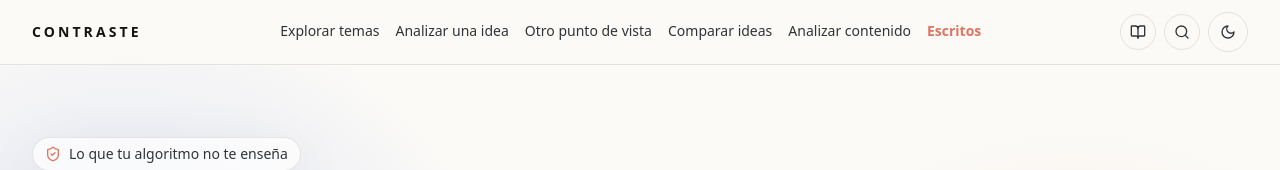
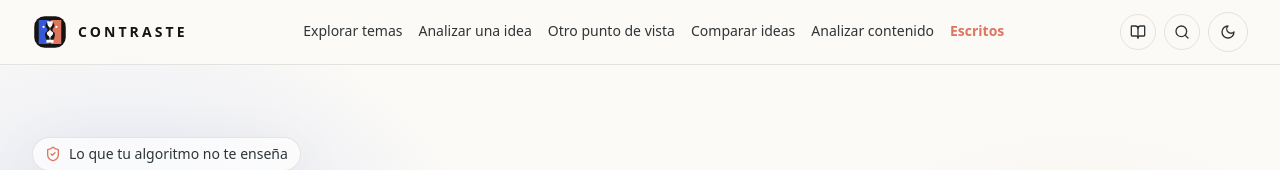
Before and after one commit to natgardenes888/contraste, a Next.js app: page / in a window 1280 px wide. Shown: the top 170 px of the page. Built offline with nearby package versions, Linux system fonts and the light colour scheme; no server answers.

Commit message:
Add Gestalt faces logo

```diff
--- a/app/opengraph-image.tsx
+++ b/app/opengraph-image.tsx
@@ -22,7 +22,19 @@ export default function OpenGraphImage() {
         }}
       >
         <div style={{ display: "flex", alignItems: "center", justifyContent: "space-between" }}>
-          <div style={{ fontSize: 24, fontWeight: 800, letterSpacing: 7 }}>CONTRASTE</div>
+          <div style={{ display: "flex", alignItems: "center", gap: 18 }}>
+            <div style={{ display: "flex", width: 58, height: 58, borderRadius: 18, overflow: "hidden", background: "#151412", padding: 8 }}>
+              <div style={{ flex: 1, borderTopLeftRadius: 18, borderBottomLeftRadius: 18, background: "#3657d8" }} />
+              <div style={{ display: "flex", flexDirection: "column", width: 16, background: "#fbfaf7" }}>
+                <div style={{ height: 10 }} />
+                <div style={{ height: 8, background: "#151412" }} />
+                <div style={{ flex: 1 }} />
+                <div style={{ height: 10, background: "#151412" }} />
+              </div>
+              <div style={{ flex: 1, borderTopRightRadius: 18, borderBottomRightRadius: 18, background: "#df755f" }} />
+            </div>
+            <div style={{ fontSize: 24, fontWeight: 800, letterSpacing: 7 }}>CONTRASTE</div>
+          </div>
           <div style={{ display: "flex", gap: 10 }}>
             <div style={{ width: 22, height: 22, borderRadius: 11, background: "#3657d8" }} />
             <div style={{ width: 22, height: 22, borderRadius: 11, background: "#df755f" }} />
--- /dev/null
+++ b/components/brand-logo.tsx
@@ -0,0 +1,40 @@
+import Link from "next/link";
+
+export function LogoMark({ className = "" }: { className?: string }) {
+  return (
+    <svg
+      viewBox="0 0 48 48"
+      aria-hidden="true"
+      className={className}
+      fill="none"
+      xmlns="http://www.w3.org/2000/svg"
+    >
+      <rect x="3" y="3" width="42" height="42" rx="14" fill="#151412" className="dark:fill-white" />
+      <path
+        d="M23.8 8H9v32h14.8c-4.2-3.5-6.4-7.9-6.4-13.2 0-1.2.4-2.1 1.3-2.6 1.4-.8 2-1.9 2-3.2 0-.9-.4-1.7-1.1-2.3-1-.8-1.5-1.8-1.5-3 0-3 1.9-5.6 5.7-7.7Z"
+        fill="#3657d8"
+      />
+      <path
+        d="M24.2 8H39v32H24.2c4.2-3.5 6.4-7.9 6.4-13.2 0-1.2-.4-2.1-1.3-2.6-1.4-.8-2-1.9-2-3.2 0-.9.4-1.7 1.1-2.3 1-.8 1.5-1.8 1.5-3 0-3-1.9-5.6-5.7-7.7Z"
+        fill="#df755f"
+      />
+      <path
+        d="M20 9.8h8c-.4 3.9-1.1 6.1-2.1 6.8-1.2.8-1.8 1.8-1.8 3.1 0 1.6.8 2.8 2.4 3.6 1.1.6 1.7 1.4 1.7 2.5 0 1.3-.7 2.4-2 3.1-1.2.7-1.8 2.5-1.8 5.3h4.4v4H19.2v-4h4.4c0-2.8-.6-4.6-1.8-5.3-1.3-.7-2-1.8-2-3.1 0-1.1.6-1.9 1.7-2.5 1.6-.8 2.4-2 2.4-3.6 0-1.3-.6-2.3-1.8-3.1-1-.7-1.7-2.9-2.1-6.8Z"
+        fill="#fbfaf7"
+      />
+      <circle cx="15.4" cy="17.3" r="1.5" fill="#fbfaf7" />
+      <circle cx="32.6" cy="17.3" r="1.5" fill="#fbfaf7" />
+    </svg>
+  );
+}
+
+export function BrandLogo() {
+  return (
+    <Link href="/" className="group inline-flex items-center gap-2.5" aria-label="CONTRASTE, inicio">
+      <LogoMark className="h-8 w-8 shrink-0 transition group-hover:scale-105 sm:h-9 sm:w-9" />
+      <span className="text-sm font-black tracking-[0.18em] text-ink dark:text-white sm:tracking-[0.22em]">
+        CONTRASTE
+      </span>
+    </Link>
+  );
+}
--- a/components/site-shell.tsx
+++ b/components/site-shell.tsx
@@ -1,5 +1,6 @@
+import { BookOpen, Search } from "lucide-react";
 import Link from "next/link";
-import { BookOpen, Search } from "lucide-react";
+import { BrandLogo } from "@/components/brand-logo";
 import { ThemeToggle } from "@/components/theme-toggle";
 import { MobileNav } from "@/components/mobile-nav";
 import { DesktopNav } from "@/components/desktop-nav";
@@ -11,9 +12,7 @@ export function SiteHeader() {
         Saltar al contenido
       </a>
       <div className="mx-auto flex h-14 max-w-7xl items-center justify-between px-4 sm:h-16 sm:px-6 lg:px-8">
-        <Link href="/" className="text-sm font-black tracking-[0.22em] text-ink dark:text-white">
-          CONTRASTE
-        </Link>
+        <BrandLogo />
         <DesktopNav />
         <div className="flex items-center gap-2">
           <MobileNav />
```
